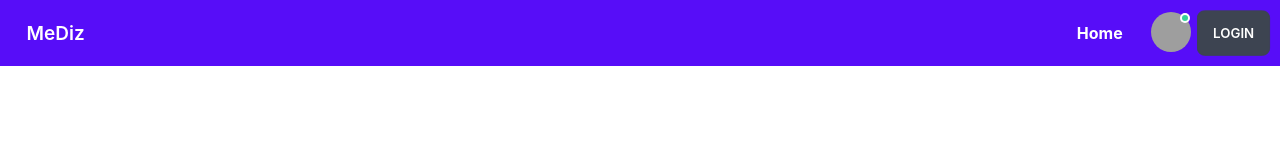
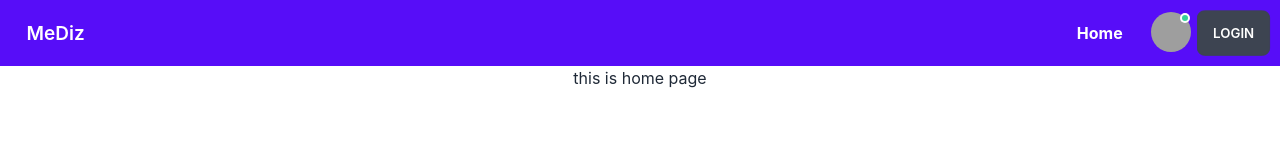
Before and after one commit to golamrabbani93/mediz, a React (Create React App) app: page / in a window 1280 px wide. Shown: the top 160 px of the page. Built offline with nearby package versions, Linux system fonts and the light colour scheme; grey boxes are pictures that could not be loaded.

Commit message:
create home page and setup routes

```diff
--- /dev/null
+++ b/src/Pages/Home/Home/Home.js
@@ -0,0 +1,11 @@
+import React from 'react';
+
+const Home = () => {
+	return (
+		<div>
+			<h2>this is home page</h2>
+		</div>
+	);
+};
+
+export default Home;
```
Also changed, not shown: src/Routes/Routes/Routes.js (+7 -0 lines).
